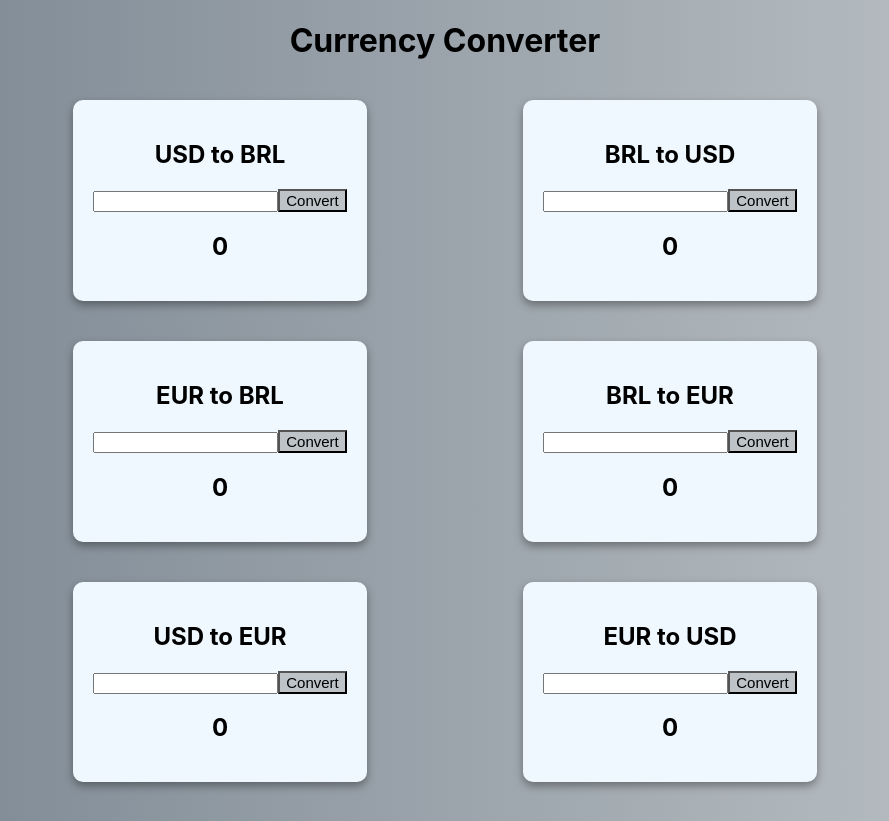
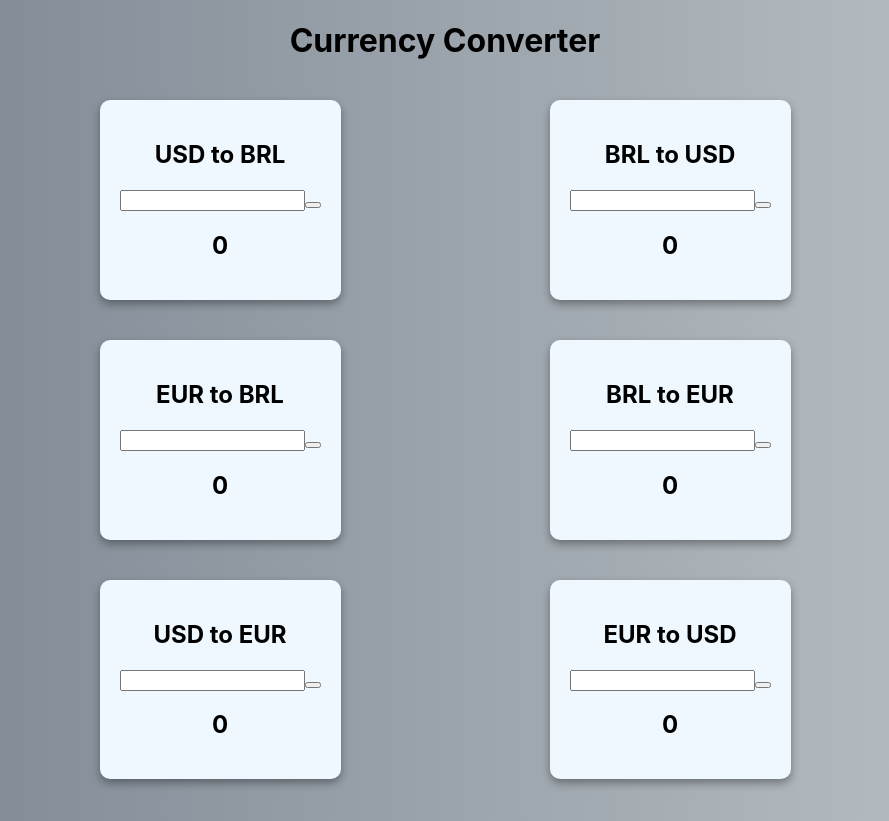
Before and after one commit to JulianaBernardes/react-currency-converter, a React (Create React App) app: page / in a window 1280 px wide. Shown: the whole page, without its empty margins (195-1084 px from the left). Built offline with nearby package versions, Linux system fonts and the light colour scheme.

Commit message:
change input to button and fix query

```diff
--- a/src/components/Converter.js
+++ b/src/components/Converter.js
@@ -22,7 +22,7 @@ export default class Converter extends Component {
             return res.json()
         })
         .then(json=> {
-            let quotation = json[from_to].val
+            let quotation = json[from_to]
             let currencyB_value = (parseFloat(this.state.currencyA_value) * quotation).toFixed(2)
             this.setState({currencyB_value})
         })
@@ -35,7 +35,7 @@ export default class Converter extends Component {
                 <h2>{this.props.currencyA} to {this.props.currencyB}</h2>
                 <input type="text"
                     onChange={(event) =>{this.setState({currencyA_value:event.target.value})}}></input>
-                <input type="button" value="Convert" onClick={this.toConvert}></input>
+                <button type="button" value="Convert" onClick={this.toConvert}></button>
                 <h2>{this.state.currencyB_value}</h2>
                 {console.log(this.state.currencyB_value)}
             </div>
```
Also changed, not shown: 1 other file (tests, documents, lock files or other folders).
